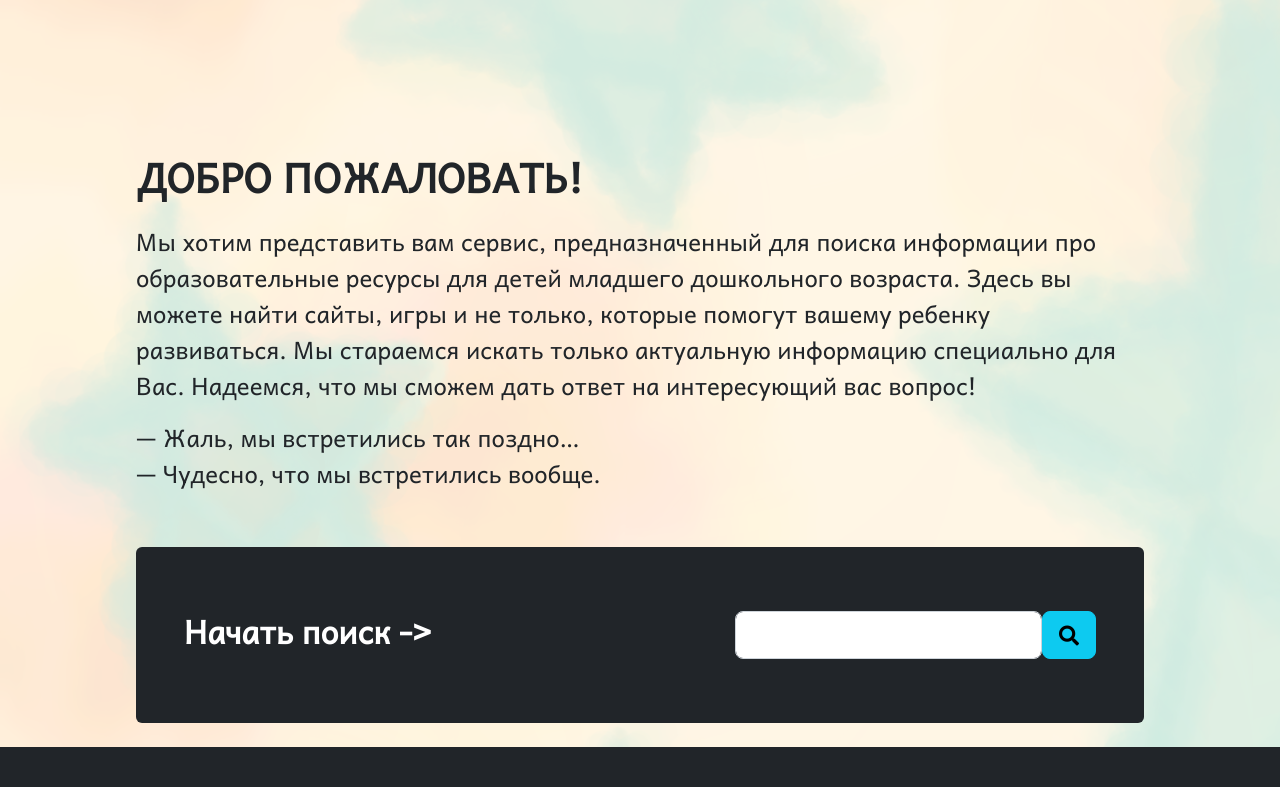
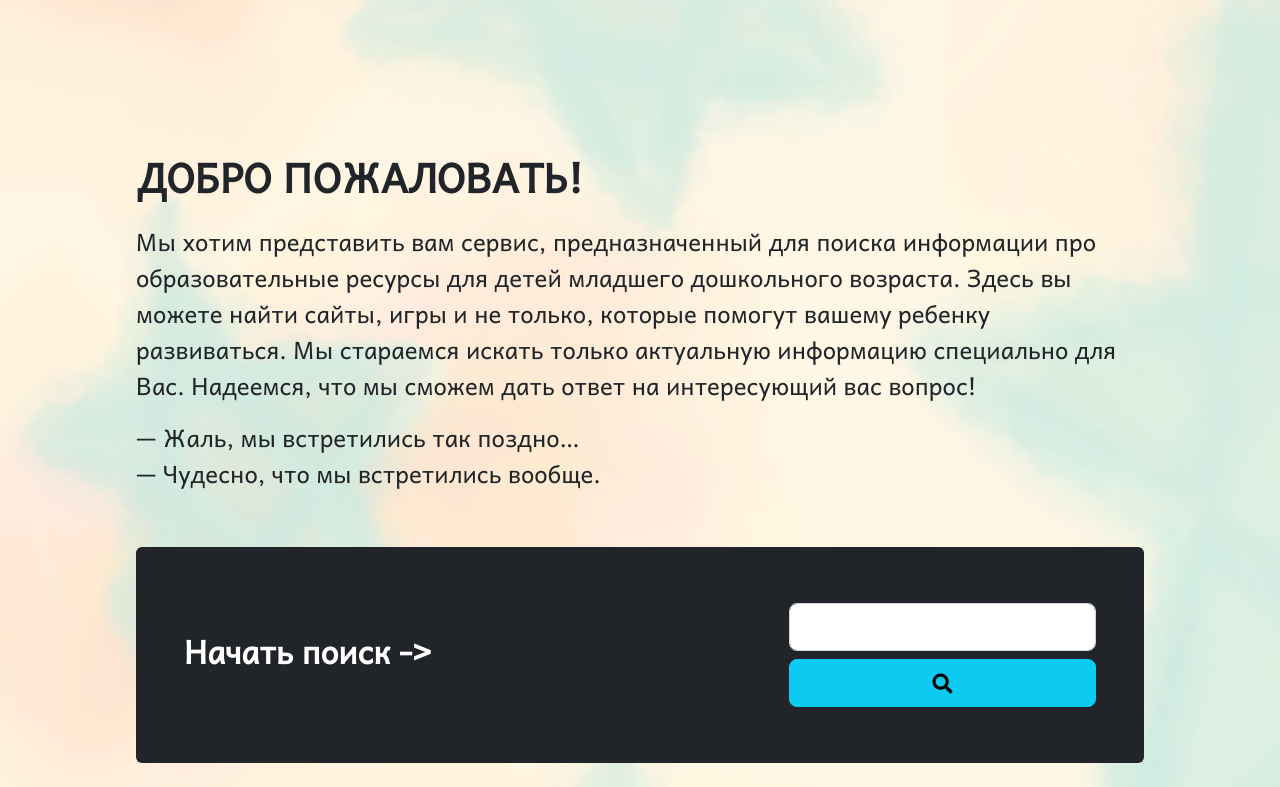
Before and after one commit to lluneko/TinyBrains, a Flask app: page / in a window 1280 px wide. Shown: the part 73-860 px from the top of the page. Before the commit the page ends 820 px from the top, so only its background shows below. Run offline with Flask 3, Linux system fonts and the light colour scheme; some libraries are stand-ins or nearby versions.

Commit message:
done with search

```diff
--- a/templates/homepage.html
+++ b/templates/homepage.html
@@ -53,10 +53,8 @@
                             <div class="text-center text-lg-start py-3 py-lg-1">
                                 <h2 class="fw-bold mb-2">Начать поиск -&gt;</h2>
                             </div>
-                            <form class="d-flex justify-content-center flex-wrap my-2" method="post">
                                 <form action="/searchh" method="POST"><div class="my-2"><input class="form-control form-control-lg" type="search" name="sear1"></div>
-                                    <div class="my-2"><button class="btn btn-primary btn-lg btn-info" type="submit"><i class="fas fa-search"></i></button></div></form>
-                            </form>
+                                    <div class="my-2"><button class="btn btn-primary btn-lg btn-info" type="submit" style="height: 100%; width: 100%"><i class="fas fa-search"></i></button></div></form>
                         </div>
                     </td>
                 </tr>
--- a/templates/hpage_acc.html
+++ b/templates/hpage_acc.html
@@ -51,10 +51,8 @@
                             <div class="text-center text-lg-start py-3 py-lg-1">
                                 <h2 class="fw-bold mb-2">Начать поиск -&gt;</h2>
                             </div>
-                            <form class="d-flex justify-content-center flex-wrap my-2" method="post">
-                                <form action="/searchh" method="POST"><div class="my-2"><input class="form-control form-control-lg" type="search" name="sear1"></div>
-                                    <div class="my-2"><button class="btn btn-primary btn-lg btn-info" type="submit"><i class="fas fa-search"></i></button></div></form>
-                            </form>
+                             <form action="/searchh" method="POST"><div class="my-2"><input class="form-control form-control-lg" type="search" name="sear1"></div>
+                                    <div class="my-2"><button class="btn btn-primary btn-lg btn-info" type="submit" style="height: 100%; width: 100%"><i class="fas fa-search"></i></button></div></form>
                         </div>
                     </td>
                 </tr>
```
Also changed, not shown: db/users_base.sqlite.
